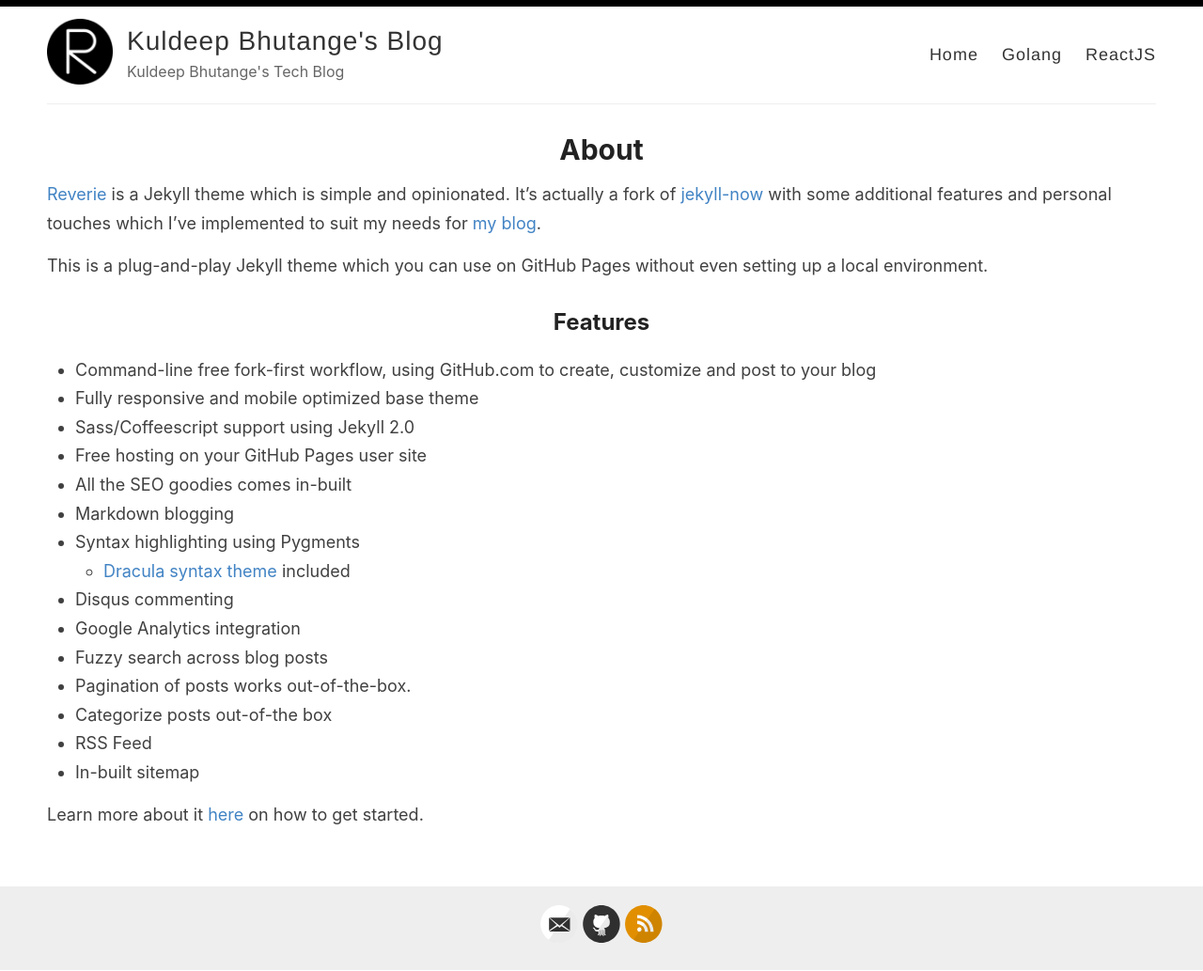
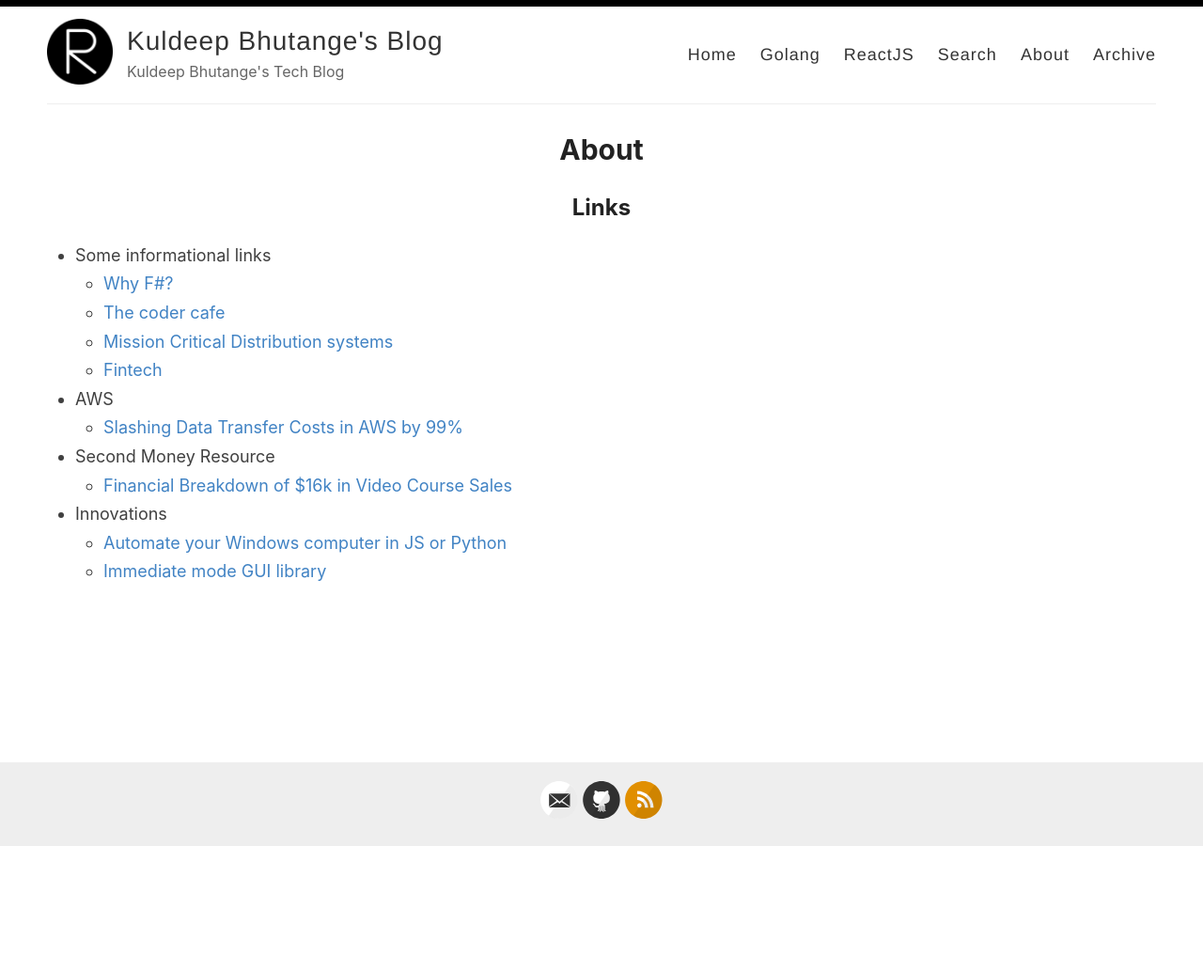
Before and after one commit to KuldeepB-psl/KuldeepB-psl.github.io, a Jekyll site: the page built from _pages/about.md, in a window 1280 px wide. Shown: the whole page at 94% size. Built offline with Jekyll 4.4.1, drawn with Linux system fonts in a browser that asks for light colours; after the commit the page ends 901 px from its top, so only the background shows below that.

Commit message:
update links

```diff
--- a/_layouts/default.html
+++ b/_layouts/default.html
@@ -29,12 +29,12 @@
 
             <nav>
               <a href="{{ site.baseurl }}/">Home</a>
-              <a href="{{ site.baseurl }}/repos">Golang</a>
+              <a href="{{ site.baseurl }}/golang">Golang</a>
               <a href="{{ site.baseurl }}/reactjs">ReactJS</a>
-              <!-- <a href="{{ site.baseurl }}/getting-started">Getting Started</a>
+              <!-- <a href="{{ site.baseurl }}/getting-started">Getting Started</a> -->
               <a href="{{ site.baseurl }}/search">Search</a>
               <a href="{{ site.baseurl }}/about">About</a>
-              <a href="{{ site.baseurl }}/archive">Archive</a> -->
+              <a href="{{ site.baseurl }}/archive">Archive</a>
             </nav>
           </header>
         </div>
--- a/_pages/about.md
+++ b/_pages/about.md
@@ -4,26 +4,17 @@ title: About
 permalink: /about/
 ---
 
-[Reverie](https://github.com/amitmerchant1990/reverie) is a Jekyll theme which is simple and opinionated. It's actually a fork of [jekyll-now](https://github.com/barryclark/jekyll-now) with some additional features and personal touches which I've implemented to suit my needs for [my blog](https://www.amitmerchant.com).
 
-This is a plug-and-play Jekyll theme which you can use on GitHub Pages without even setting up a local environment.
-
-## Features
-
-- Command-line free fork-first workflow, using GitHub.com to create, customize and post to your blog
-- Fully responsive and mobile optimized base theme
-- Sass/Coffeescript support using Jekyll 2.0
-- Free hosting on your GitHub Pages user site
-- All the SEO goodies comes in-built
-- Markdown blogging
-- Syntax highlighting using Pygments
-    - [Dracula syntax theme](https://draculatheme.com/) included
-- Disqus commenting
-- Google Analytics integration
-- Fuzzy search across blog posts
-- Pagination of posts works out-of-the-box.
-- Categorize posts out-of-the box
-- RSS Feed
-- In-built sitemap
-
-Learn more about it [here](https://github.com/amitmerchant1990/reverie) on how to get started.
+## Links
+- Some informational links
+    - [Why F#?](https://batsov.com/articles/2025/03/30/why-fsharp/)
+    - [The coder cafe](https://www.thecoder.cafe/t/coding)
+    - [Mission Critical Distribution systems](https://zeroc.com/)
+    - [Fintech](https://dev.to/jenya__go/building-a-marketplace-and-fintech-app-a-developers-guide-to-user-engagement-and-metrics-1ddo)
+- AWS
+    - [Slashing Data Transfer Costs in AWS by 99%](https://www.bitsand.cloud/posts/slashing-data-transfer-costs)
+- Second Money Resource
+    - [Financial Breakdown of $16k in Video Course Sales](https://indiecourses.com/blog/financial-breakdown-of-selling-a-video-course)
+- Innovations
+    - [Automate your Windows computer in JS or Python](https://github.com/mediar-ai/terminator)
+    - [Immediate mode GUI library](https://www.egui.rs/)
```
Also changed, not shown: _pages/golang.md (added, +63 -0 lines), _pages/reactjs.md (+5 -4 lines), _pages/repos.md (deleted, +0 -34 lines).
